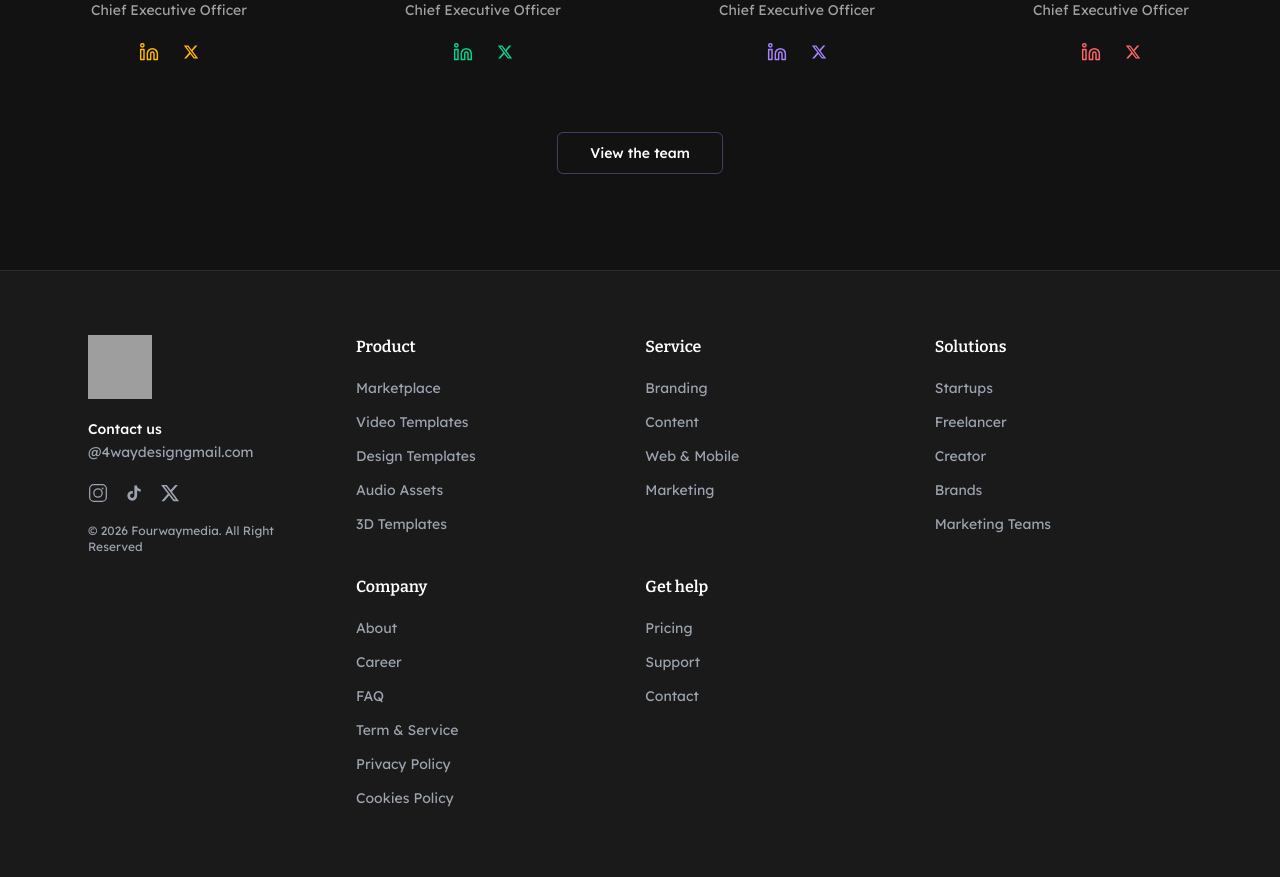
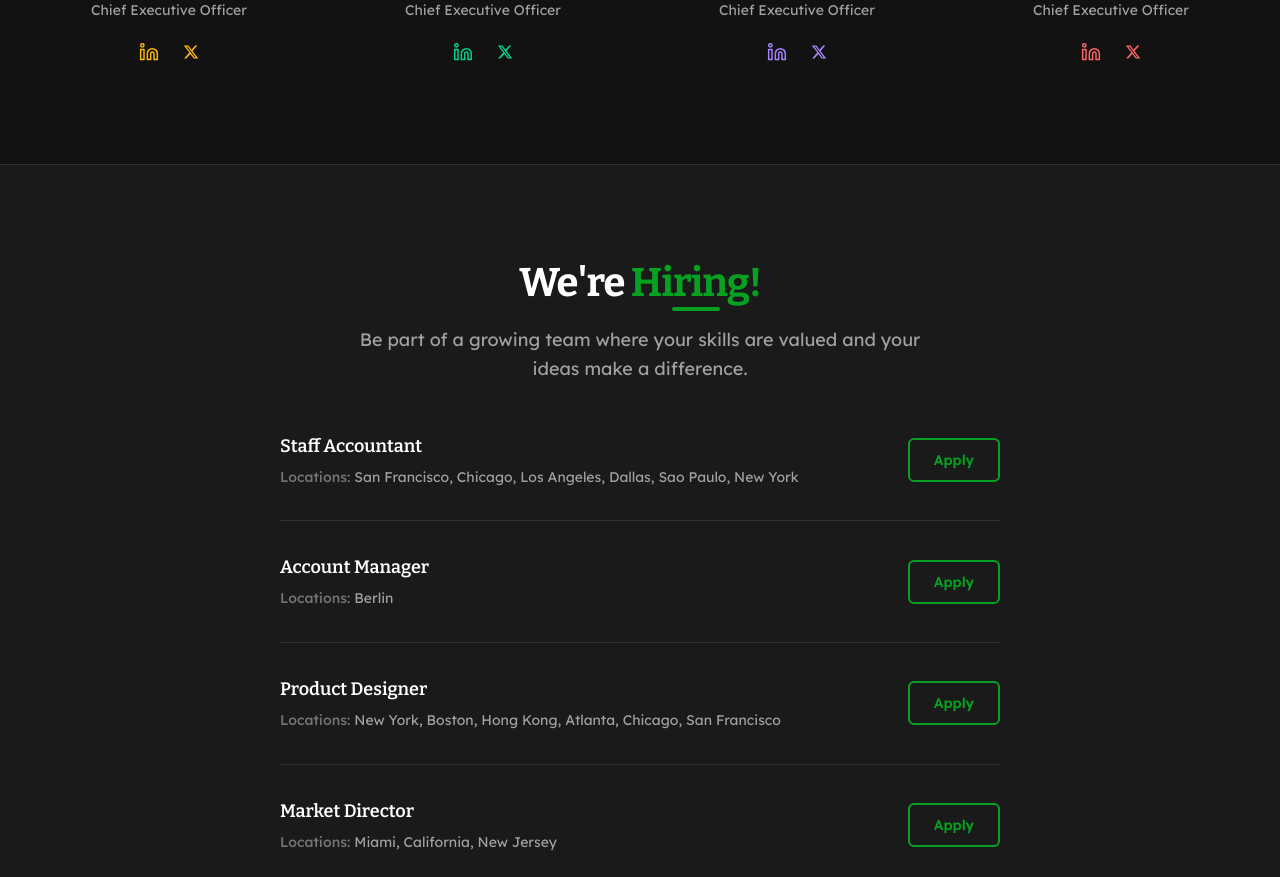
Before and after one commit to ehma90/fourwaymedia-frontend, a Next.js app: page /about in a window 1280 px wide. Shown: the part 1920-2797 px from the top of the page. Before the commit the page ends 2761 px from the top, so only its background shows below. Built offline with nearby package versions, Linux system fonts and the light colour scheme; grey boxes are pictures that could not be loaded.

Commit message:
Add WereHiring component to About page for enhanced recruitment visibility, and refactor Navbar to use Button component for sign-in and sign-up actions, improving consistency and styling.

```diff
--- a/app/about/page.tsx
+++ b/app/about/page.tsx
@@ -1,5 +1,6 @@
 import { AboutHero } from "@/components/about/AboutHero";
 import { MeetOurTeam } from "@/components/about/MeetOurTeam";
+import { WereHiring } from "@/components/about/WereHiring";
 import { WhyWorkWithUs } from "@/components/about/WhyWorkWithUs";
 import { Footer } from "@/components/footer";
 import { Navbar } from "@/components/navbar";
@@ -11,6 +12,7 @@ export default function About() {
       <AboutHero />
       <WhyWorkWithUs />
       <MeetOurTeam />
+      <WereHiring />
       <Footer />
     </div>
   );
--- a/components/about/MeetOurTeam.tsx
+++ b/components/about/MeetOurTeam.tsx
@@ -101,7 +101,7 @@ export function MeetOurTeam() {
             <span className="relative inline-block text-[#DC4437] dark:text-[#f97316]">
               Team
               <motion.span
-                className="absolute -bottom-1 left-1/2 block h-0.5 w-full max-w-12 -translate-x-1/2 rounded-full bg-[#DC4437] dark:bg-[#f97316] sm:-bottom-1.5 sm:h-1"
+                className="absolute -bottom-1 left-1/2 block h-0.5 w-full max-w-12 -translate-x-1/2 rounded-full bg-[#DC4437] dark:bg-[#f97316] sm:-bottom-1.5 sm:h-0.5"
                 initial={{ scaleX: 0 }}
                 whileInView={{ scaleX: 1 }}
                 viewport={{ once: true }}
@@ -182,20 +182,7 @@ export function MeetOurTeam() {
           ))}
         </motion.ul>
 
-        <motion.div
-          className="mt-14 flex justify-center sm:mt-16"
-          initial={{ opacity: 0, y: 16 }}
-          whileInView={{ opacity: 1, y: 0 }}
-          viewport={{ once: true }}
-          transition={{ duration: 0.45, delay: 0.2 }}
-        >
-          <Link
-            href="/about#meet-team-heading"
-            className="rounded-md border border-violet-900/40 bg-transparent px-8 py-2.5 text-sm font-medium text-neutral-900 transition-colors hover:border-violet-700 hover:bg-neutral-200/50 dark:border-violet-400/35 dark:text-white dark:hover:border-violet-300/50 dark:hover:bg-white/5"
-          >
-            View the team
-          </Link>
-        </motion.div>
+
       </div>
     </section>
   );
--- /dev/null
+++ b/components/about/WereHiring.tsx
@@ -0,0 +1,124 @@
+"use client";
+
+import { motion } from "framer-motion";
+import Link from "next/link";
+
+const ACCENT = "#06A121";
+
+const JOBS = [
+  {
+    title: "Staff Accountant",
+    locations:
+      "San Francisco, Chicago, Los Angeles, Dallas, Sao Paulo, New York",
+  },
+  {
+    title: "Account Manager",
+    locations: "Berlin",
+  },
+  {
+    title: "Product Designer",
+    locations:
+      "New York, Boston, Hong Kong, Atlanta, Chicago, San Francisco",
+  },
+  {
+    title: "Market Director",
+    locations: "Miami, California, New Jersey",
+  },
+] as const;
+
+const easeOut = [0.22, 1, 0.36, 1] as const;
+
+const listContainer = {
+  hidden: { opacity: 0 },
+  show: {
+    opacity: 1,
+    transition: { staggerChildren: 0.08, delayChildren: 0.12 },
+  },
+};
+
+const listItem = {
+  hidden: { opacity: 0, y: 16 },
+  show: {
+    opacity: 1,
+    y: 0,
+    transition: { duration: 0.4, ease: easeOut },
+  },
+};
+
+export function WereHiring() {
+  return (
+    <section
+      className="border-t border-neutral-200/90 bg-[#f4f4f2] py-16 sm:py-24 dark:border-white/10 dark:bg-[#1a1a1a]"
+      aria-labelledby="were-hiring-heading"
+    >
+      <div className="mx-auto max-w-3xl px-6">
+        <motion.div
+          className="text-center"
+          initial={{ opacity: 0, y: 24 }}
+          whileInView={{ opacity: 1, y: 0 }}
+          viewport={{ once: true, margin: "-80px" }}
+          transition={{ duration: 0.5, ease: easeOut }}
+        >
+          <h2
+            id="were-hiring-heading"
+            className="font-[family-name:var(--font-lexend),system-ui,sans-serif] text-3xl font-bold tracking-tight sm:text-4xl md:text-[2.5rem]"
+          >
+            <span className="text-neutral-900 dark:text-white">We&apos;re </span>
+            <span className="relative inline-block" style={{ color: ACCENT }}>
+              Hiring!
+              <motion.span
+                className="absolute -bottom-1 left-1/2 block h-0.5 w-full max-w-12 -translate-x-1/2 rounded-full sm:-bottom-1.5 sm:h-1"
+                style={{ backgroundColor: ACCENT, transformOrigin: "center" }}
+                initial={{ scaleX: 0 }}
+                whileInView={{ scaleX: 1 }}
+                viewport={{ once: true }}
+                transition={{ duration: 0.5, delay: 0.12, ease: easeOut }}
+                aria-hidden
+              />
+            </span>
+          </h2>
+          <p className="mx-auto mt-5 max-w-xl text-base leading-relaxed text-neutral-600 sm:text-lg dark:text-neutral-400">
+            Be part of a growing team where your skills are valued and your ideas
+            make a difference.
+          </p>
+        </motion.div>
+
+        <motion.ul
+          className="mt-12 divide-y divide-neutral-200/90 dark:divide-white/10"
+          variants={listContainer}
+          initial="hidden"
+          whileInView="show"
+          viewport={{ once: true, margin: "-40px" }}
+        >
+          {JOBS.map((job) => (
+            <motion.li
+              key={job.title}
+              variants={listItem}
+              className="flex flex-col gap-4 py-7 first:pt-0 sm:flex-row sm:items-center sm:justify-between sm:gap-8 sm:py-8"
+            >
+              <div className="min-w-0 text-left">
+                <h3 className="text-lg font-semibold text-neutral-950 dark:text-white">
+                  {job.title}
+                </h3>
+                <p className="mt-1.5 text-sm leading-relaxed text-neutral-600 dark:text-neutral-400">
+                  <span className="font-medium text-neutral-500 dark:text-neutral-500">
+                    Locations:
+                  </span>{" "}
+                  {job.locations}
+                </p>
+              </div>
+              <motion.div className="shrink-0 sm:ml-4" whileHover={{ scale: 1.04 }} whileTap={{ scale: 0.98 }}>
+                <Link
+                  href="/contact"
+                  className="inline-flex items-center justify-center rounded-md border-2 border-[#06A121] bg-transparent px-6 py-2.5 text-sm font-semibold text-[#06A121] transition-colors hover:bg-[#06A121] hover:text-white focus-visible:outline-none focus-visible:ring-2 focus-visible:ring-[#06A121]/50 focus-visible:ring-offset-2 focus-visible:ring-offset-[#f4f4f2] dark:focus-visible:ring-offset-[#1a1a1a]"
+                >
+                  Apply
+                </Link>
+              </motion.div>
+            </motion.li>
+          ))}
+        </motion.ul>
+      </div>
+    </section>
+  );
+}
--- a/components/navbar.tsx
+++ b/components/navbar.tsx
@@ -4,8 +4,7 @@ import Link from "next/link";
 import { usePathname } from "next/navigation";
 
 import { ThemeToggle } from "@/components/theme-toggle";
-import { Button, buttonVariants } from "@/components/ui/button";
-import { cn } from "@/lib/utils";
+import { Button } from "@/components/ui/button";
 
 const navLinks = [
   { label: "Service", href: "/service" },
@@ -59,24 +58,18 @@ export function Navbar() {
 
         <div className="ml-auto flex items-center gap-3">
           <ThemeToggle />
-          <Link
-            href="/sign-in"
-            className={cn(
-              buttonVariants({ variant: "outline" }),
-              "navbar-outline-button inline-flex h-10 min-w-[120px] border-2 px-8 text-[16px] font-medium text-white",
-            )}
+          <Button
+            variant="outline"
+            className="navbar-outline-button h-10 min-w-[120px] border-2 px-8 text-[16px] font-medium text-white "
           >
             Sign in
-          </Link>
-          <Link
-            href="/sign-up"
-            className={cn(
-              buttonVariants({ variant: "primary" }),
-              "inline-flex h-10 min-w-[120px] bg-[linear-gradient(160deg,#DC4437_15%,#FEC107_100%)] px-8 text-[16px] font-medium text-white shadow-[0_10px_22px_rgba(220,68,55,0.35)]",
-            )}
+          </Button>
+          <Button
+            variant="primary"
+            className="h-10 min-w-[120px] bg-[linear-gradient(160deg,#DC4437_15%,#FEC107_100%)] px-8 text-[16px] font-medium text-white shadow-[0_10px_22px_rgba(220,68,55,0.35)]"
           >
             Sign up
-          </Link>
+          </Button>
         </div>
       </div>
     </header>
```
